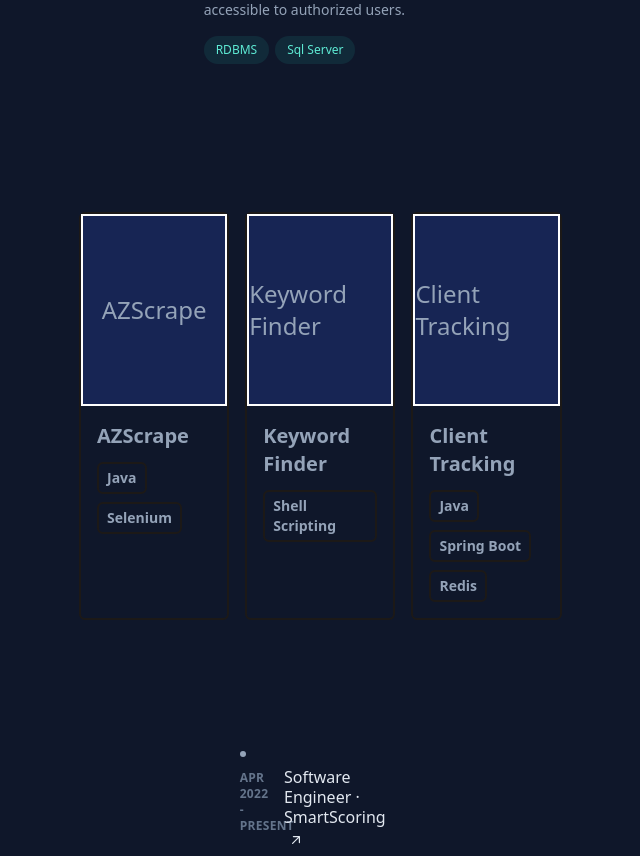
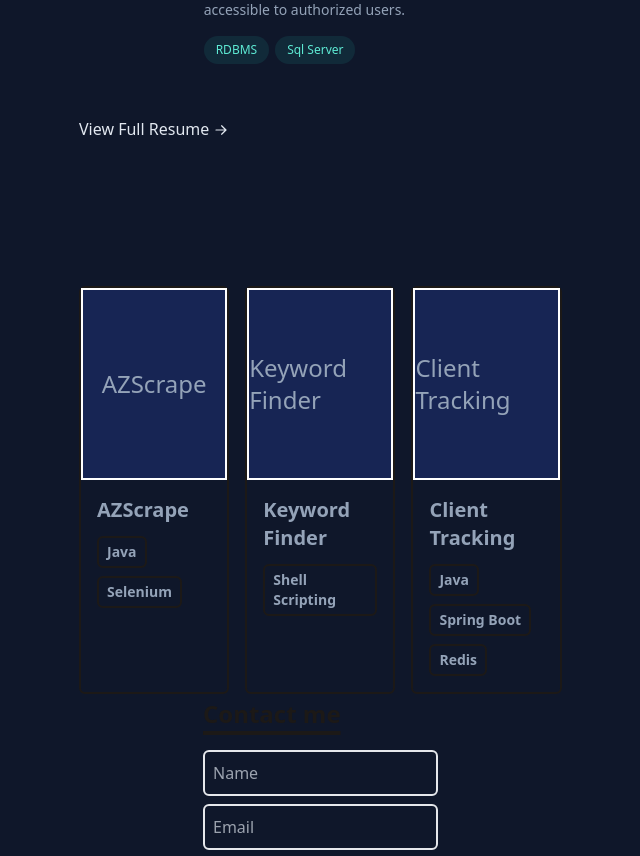
Before and after one commit to mammadyahyayev/portfolio, a React (Vite) app: page / in a window 1280 px wide. Shown: the part 1285-2141 px from the top of the page, without its empty margins (569-1209 px from the left). Built offline with nearby package versions, Linux system fonts and the light colour scheme.

Commit message:
Add resume text after the Experiences section

```diff
--- a/src/components/Home.tsx
+++ b/src/components/Home.tsx
@@ -5,6 +5,7 @@ import {employmentHistoryData} from "../data/timelineData.ts";
 import Contact from "./Contact.tsx";
 import Socials from "./socials/Socials.tsx";
 import InlineTextHighlight from "./InlineTextHighlight.tsx";
+import RightArrowIcon from "./RightArrowIcon.tsx";
 
 function Home() {
     return (
@@ -68,8 +69,21 @@ function Home() {
 
                             <section id="experience" className="mb-16 scroll-mt-16 md:mb-24 lg:mb-36 lg:scroll-mt-24">
                                 <ol className="group/list">
-                                    <Experiences title="Employment History" experiences={employmentHistoryData}/>
+                                    <Experiences experiences={employmentHistoryData}/>
                                 </ol>
+                                <div className="mt-12"><a
+                                    className="inline-flex items-center font-medium leading-tight text-slate-200 group"
+                                    aria-label="View Full Résumé" href="/resume.pdf">
+                                    <span>
+                                        <span
+                                            className="border-b border-transparent pb-px transition group-hover:border-teal-300 motion-reduce:transition-none">View Full </span><span
+                                        className="whitespace-nowrap"><span
+                                        className="border-b border-transparent pb-px transition group-hover:border-teal-300 motion-reduce:transition-none">Resume</span>
+                                            <RightArrowIcon/>
+                                    </span>
+                                </span>
+                                </a>
+                                </div>
                             </section>
 
                             <div className="flex flex-col md:flex-row items-center justify-center">
@@ -77,11 +91,7 @@ function Home() {
                                     <Projects/>
                                 </div>
                             </div>
-                            <div className="flex justify-center items-start mt-10 p-20 gap-12">
-                                <div className="w-full md:w-1/2">
-                                    <Experiences title="Employment History" experiences={employmentHistoryData}/>
-                                </div>
-                            </div>
+
                             <div className="flex justify-center items-start mt-1">
                                 <div className="w-full md:w-10/12">
                                     <Contact/>
--- /dev/null
+++ b/src/components/RightArrowIcon.tsx
@@ -0,0 +1,15 @@
+const RightArrowIcon = () => {
+    return (
+        <svg
+            xmlns="http://www.w3.org/2000/svg" viewBox="0 0 20 20" fill="currentColor"
+            className="ml-1 inline-block h-4 w-4 shrink-0 -translate-y-px transition-transform group-hover:translate-x-2 group-focus-visible:translate-x-2 motion-reduce:transition-none"
+            aria-hidden="true">
+            <path fill-rule="evenodd"
+                  d="M3 10a.75.75 0 01.75-.75h10.638L10.23 5.29a.75.75 0 111.04-1.08l5.5 5.25a.75.75 0 010 1.08l-5.5 5.25a.75.75 0 11-1.04-1.08l4.158-3.96H3.75A.75.75 0 013 10z"
+                  clip-rule="evenodd">
+            </path>
+        </svg>
+    );
+};
+
+export default RightArrowIcon;
```
